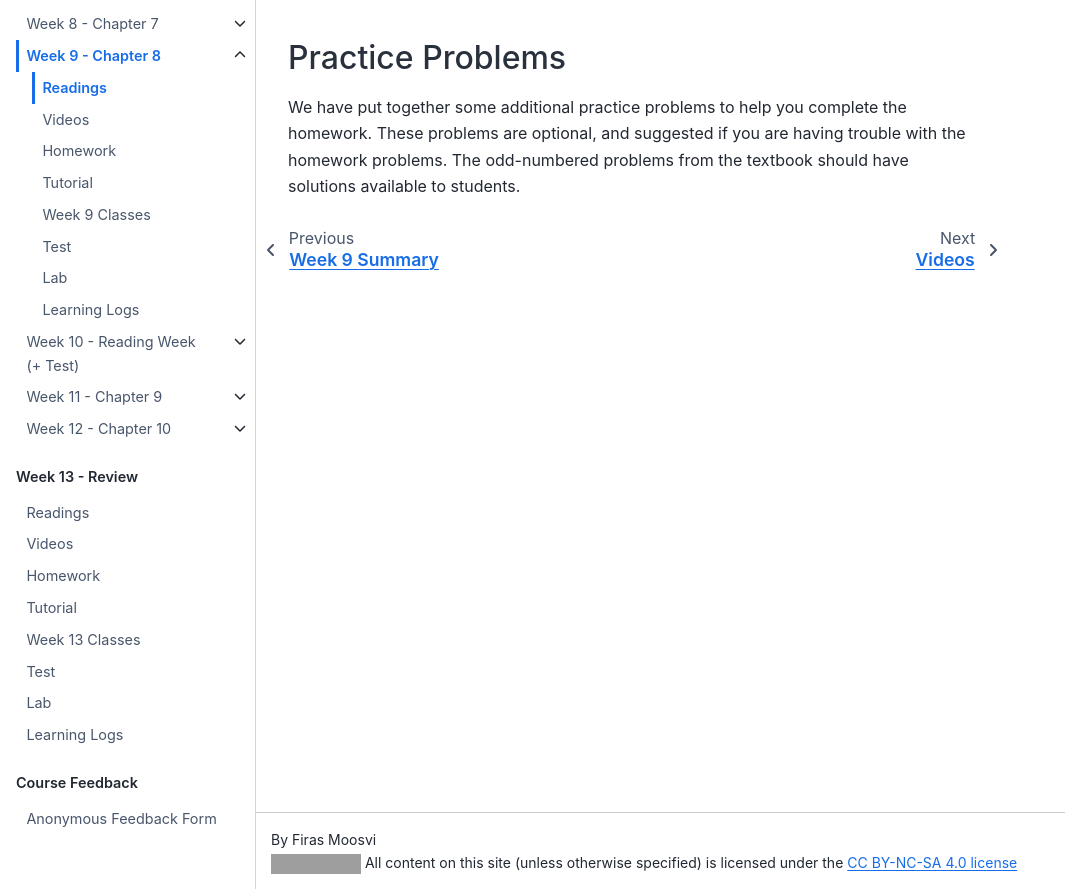
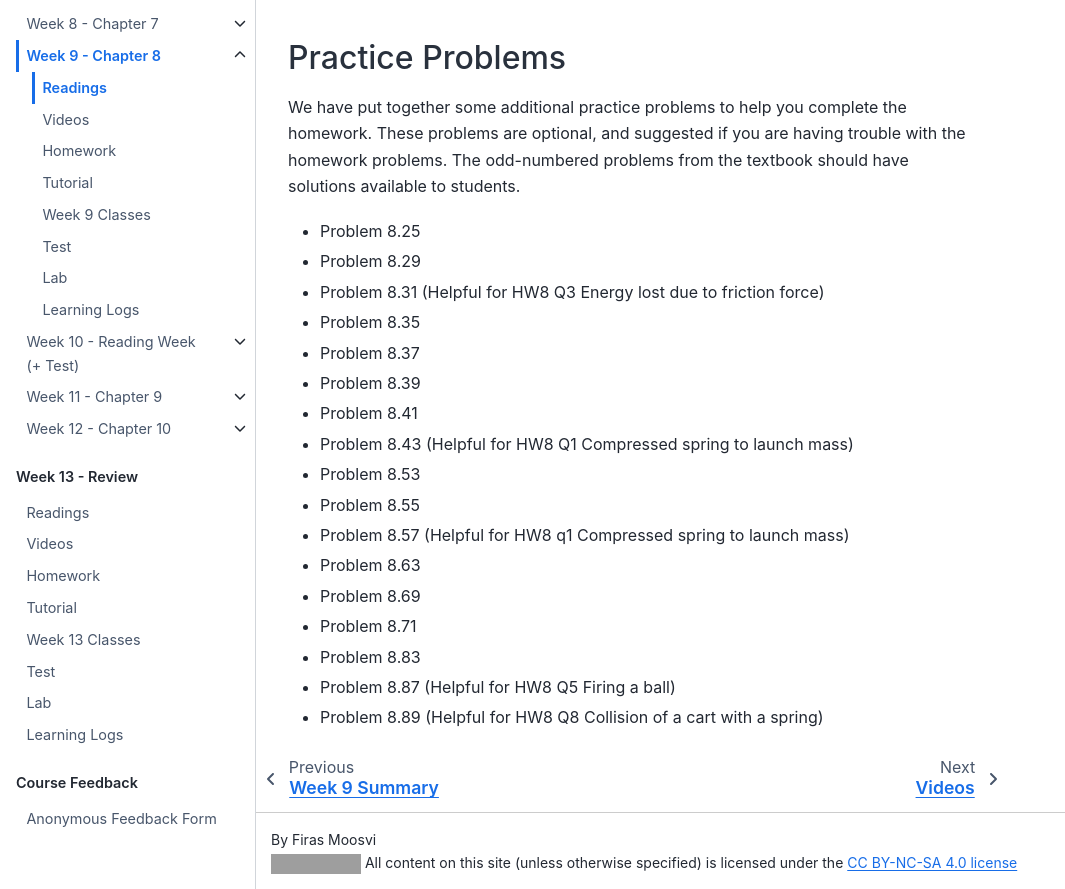
Before and after one commit to ubco-cmps/phys111_course, a Jupyter Book: the page built from class/week09/readings.md, in a window 1280 px wide and 1396 px high, cut to the strip 507-1396 px from the top of the window. Shown: the whole strip, without its empty margins (0-1065 px from the left). Built offline with Jupyter Book 1.0.4 settings and Sphinx 7.4.7 and the Sphinx Book theme 1.1.4, drawn with Linux system fonts in a browser that asks for light colours; grey boxes are pictures that could not be loaded.

Commit message:
add HW8 practice problems

```diff
--- a/class/week09/readings.md
+++ b/class/week09/readings.md
@@ -30,3 +30,21 @@ Click below to access the Course Textbook, OpenStax University Physics Volume 1.
 We have put together some additional practice problems to help you complete the homework.
 These problems are optional, and suggested if you are having trouble with the homework problems.
 The odd-numbered problems from the textbook should have solutions available to students.
+
+- Problem 8.25
+- Problem 8.29
+- Problem 8.31 (Helpful for HW8 Q3 Energy lost due to friction force)
+- Problem 8.35
+- Problem 8.37
+- Problem 8.39
+- Problem 8.41
+- Problem 8.43 (Helpful for HW8 Q1 Compressed spring to launch mass)
+- Problem 8.53
+- Problem 8.55
+- Problem 8.57 (Helpful for HW8 q1 Compressed spring to launch mass)
+- Problem 8.63
+- Problem 8.69
+- Problem 8.71
+- Problem 8.83
+- Problem 8.87 (Helpful for HW8 Q5 Firing a ball)
+- Problem 8.89 (Helpful for HW8 Q8 Collision of a cart with a spring)
```
Also changed, not shown: class/week08/classes.md (+1 -1 lines).
